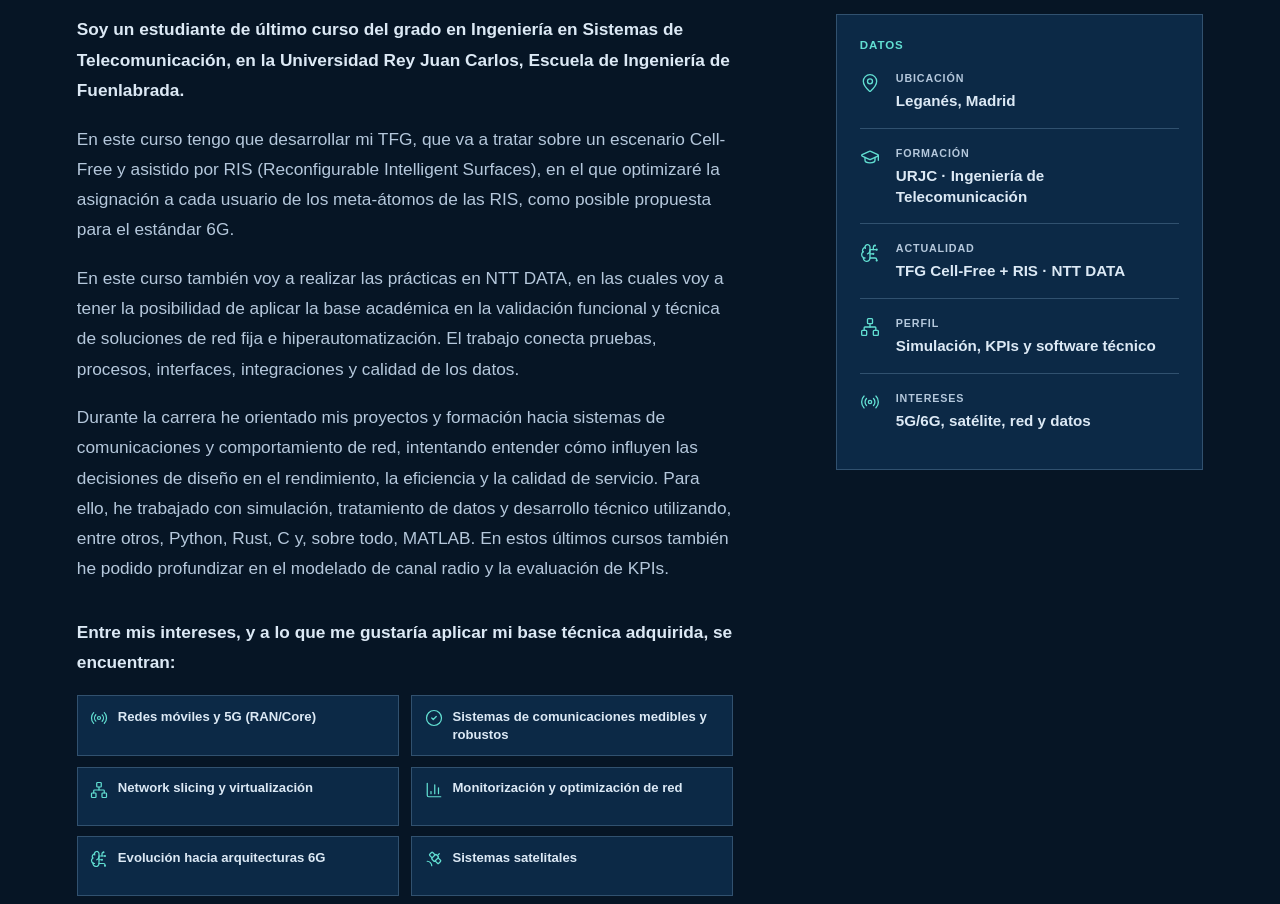
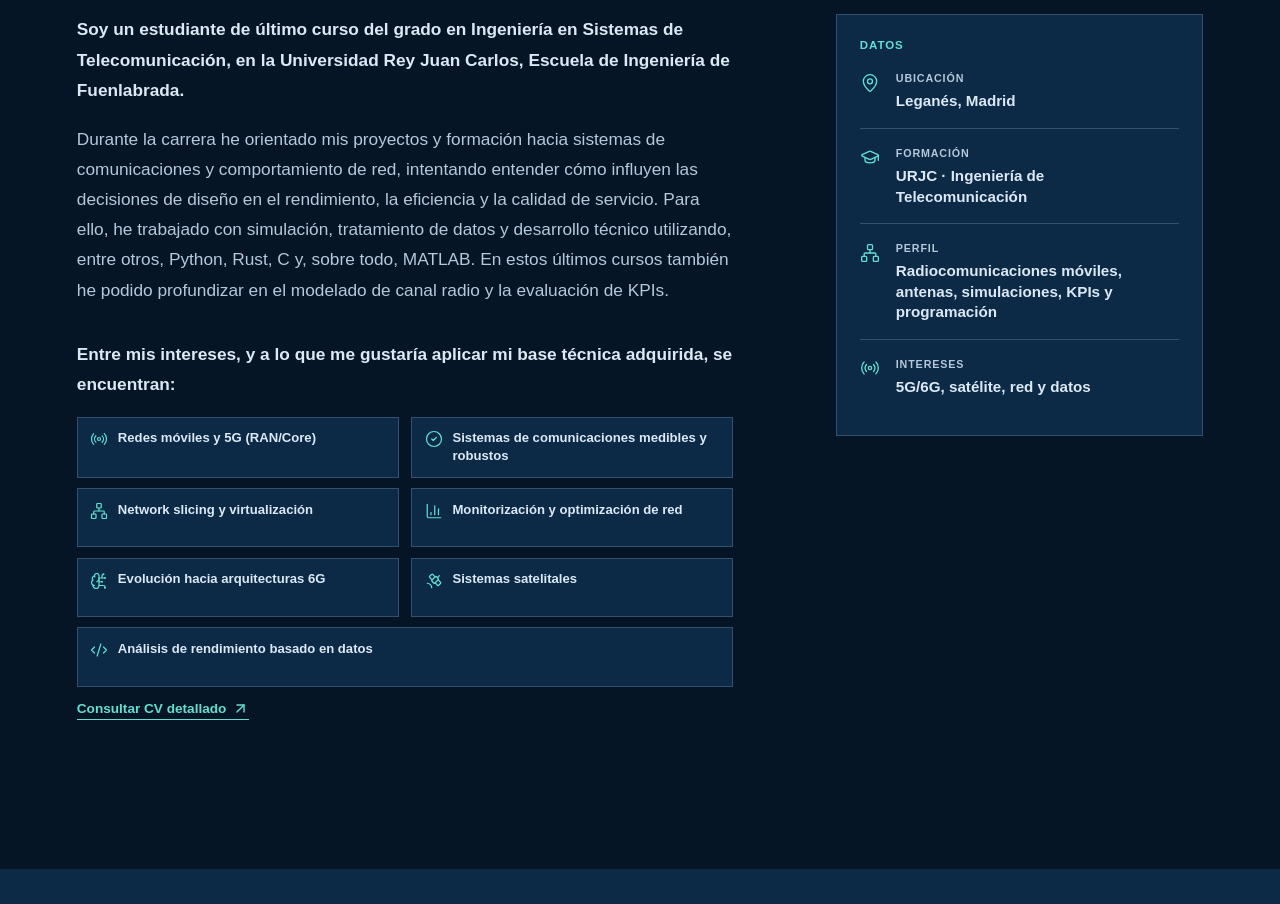
Before and after one commit to gonzaloop1494/gonzalo-portfolio, a Next.js app: page / in a window 1280 px wide. Shown: the part 1040-1944 px from the top of the page. Built offline with nearby package versions, Linux system fonts and the light colour scheme; no server answers.

Commit message:
Simplify profile overview

```diff
--- a/components/portfolio.tsx
+++ b/components/portfolio.tsx
@@ -356,18 +356,6 @@ export function Portfolio() {
                 Fuenlabrada.
               </p>
               <p>
-                En este curso tengo que desarrollar mi TFG, que va a tratar sobre un escenario
-                Cell-Free y asistido por RIS (Reconfigurable Intelligent Surfaces), en el que
-                optimizaré la asignación a cada usuario de los meta-átomos de las RIS, como posible
-                propuesta para el estándar 6G.
-              </p>
-              <p>
-                En este curso también voy a realizar las prácticas en NTT DATA, en las cuales voy
-                a tener la posibilidad de aplicar la base académica en la validación funcional y
-                técnica de soluciones de red fija e hiperautomatización. El trabajo conecta pruebas,
-                procesos, interfaces, integraciones y calidad de los datos.
-              </p>
-              <p>
                 Durante la carrera he orientado mis proyectos y formación hacia sistemas de
                 comunicaciones y comportamiento de red, intentando entender cómo influyen las
                 decisiones de diseño en el rendimiento, la eficiencia y la calidad de servicio. Para
@@ -409,17 +397,10 @@ export function Portfolio() {
                   </div>
                 </div>
                 <div>
-                  <BrainCircuit size={20} strokeWidth={1.6} />
-                  <div>
-                    <dt>Actualidad</dt>
-                    <dd>TFG Cell-Free + RIS · NTT DATA</dd>
-                  </div>
-                </div>
-                <div>
                   <Network size={20} strokeWidth={1.6} />
                   <div>
                     <dt>Perfil</dt>
-                    <dd>Simulación, KPIs y software técnico</dd>
+                    <dd>Radiocomunicaciones móviles, antenas, simulaciones, KPIs y programación</dd>
                   </div>
                 </div>
                 <div>
```
